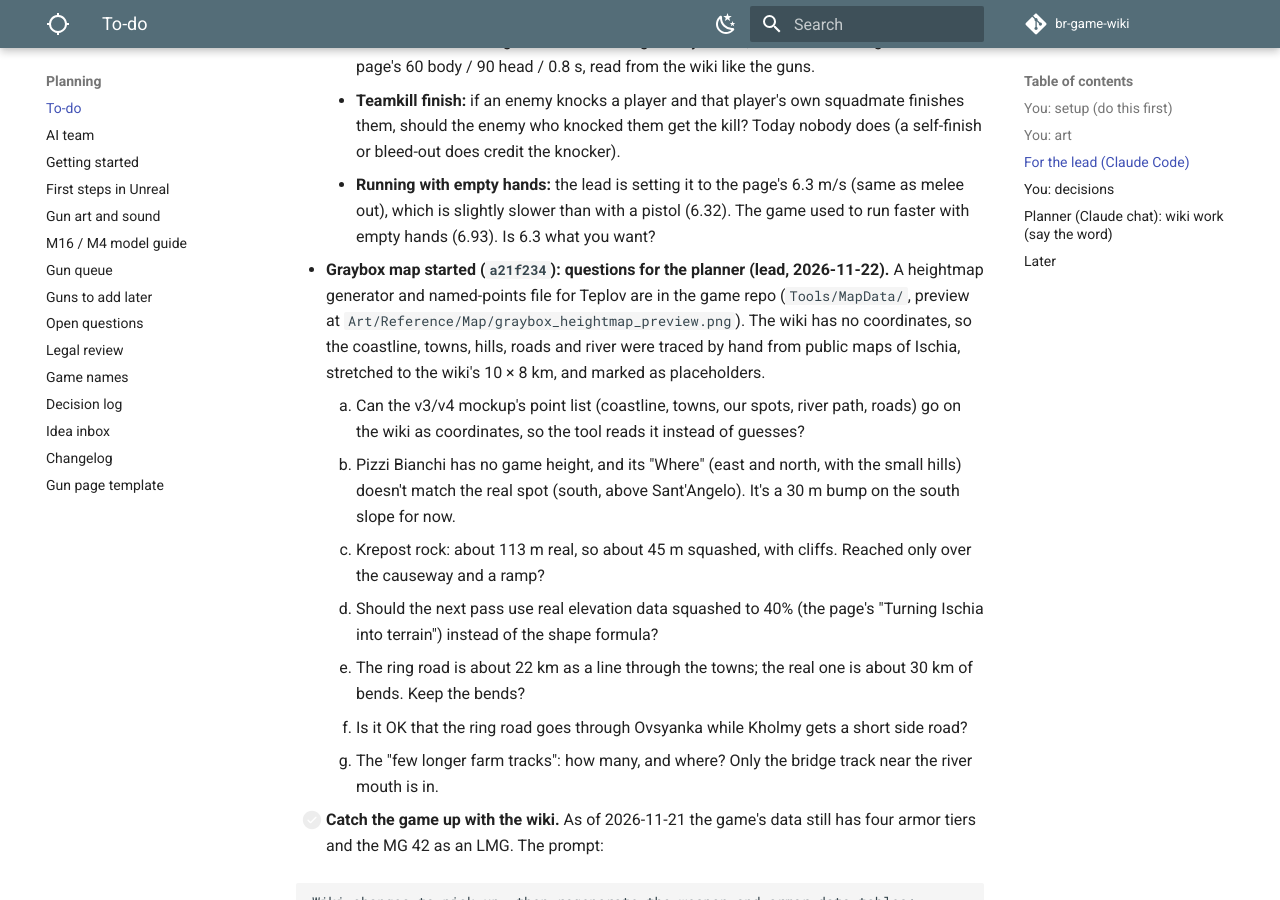
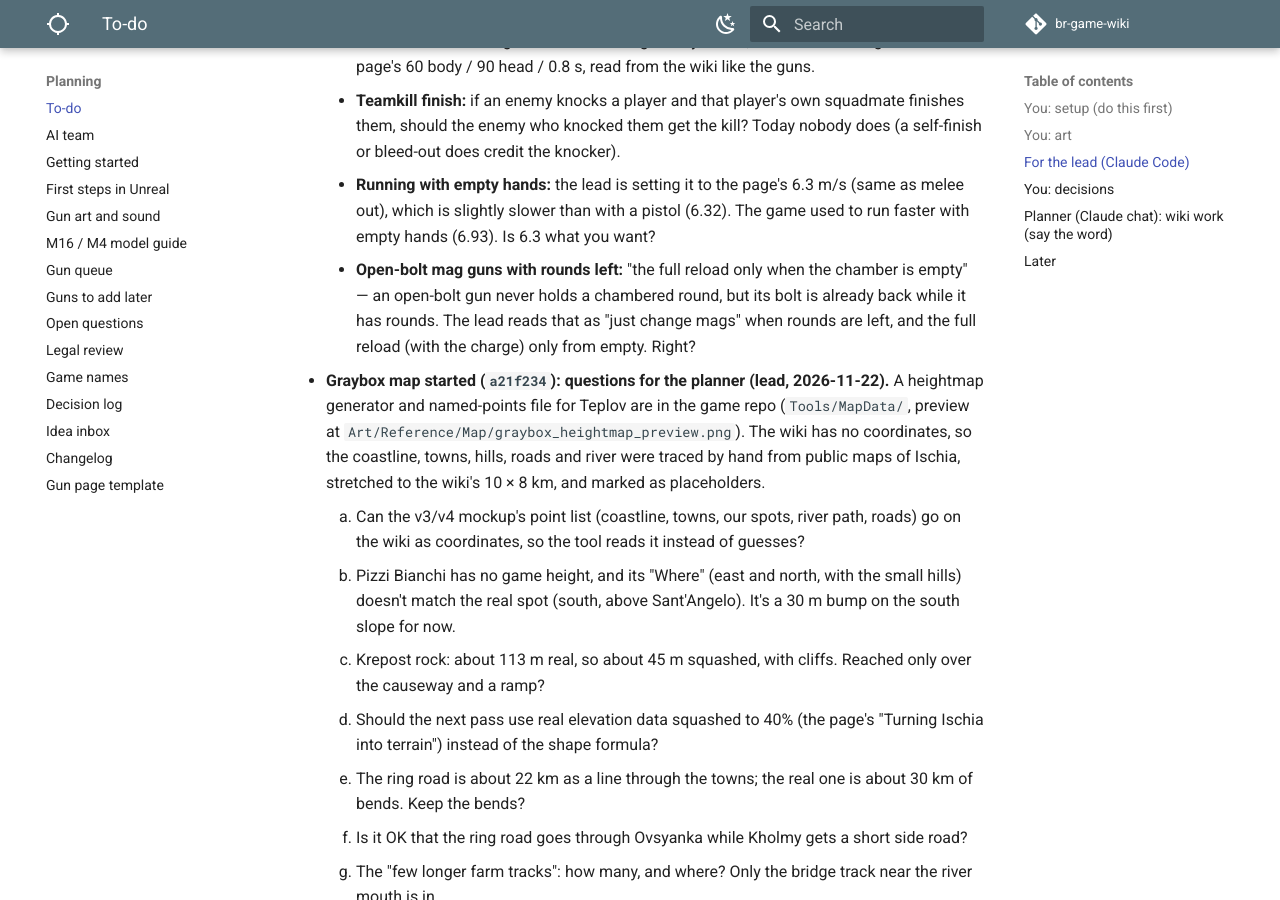
Before and after one commit to DerrickSpartan1/br-game-wiki, an MkDocs documentation site: the page built from docs/planning/to-do.md, in a window 1280 px wide and 900 px high, scrolled down 5012 px. Built offline with MkDocs 1.6.1 and Material for MkDocs 9.7.7, drawn with Linux system fonts in a browser that asks for light colours; comment, search, counter and statistics services are not loaded.

Commit message:
Planner question: open-bolt mag guns with rounds left
Co-Authored-By: Claude Opus 5.5 <noreply@anthropic.com>

```diff
--- a/docs/planning/to-do.md
+++ b/docs/planning/to-do.md
@@ -77,6 +77,7 @@ When you tell the lead "check the planner's list," it works through this section
     - **Melee numbers:** the game had 15 damage every 0.55 s; the lead is moving it to the page's 60 body / 90 head / 0.8 s, read from the wiki like the guns.
     - **Teamkill finish:** if an enemy knocks a player and that player's own squadmate finishes them, should the enemy who knocked them get the kill? Today nobody does (a self-finish or bleed-out does credit the knocker).
     - **Running with empty hands:** the lead is setting it to the page's 6.3 m/s (same as melee out), which is slightly slower than with a pistol (6.32). The game used to run faster with empty hands (6.93). Is 6.3 what you want?
+    - **Open-bolt mag guns with rounds left:** "the full reload only when the chamber is empty" — an open-bolt gun never holds a chambered round, but its bolt is already back while it has rounds. The lead reads that as "just change mags" when rounds are left, and the full reload (with the charge) only from empty. Right?
 - **Graybox map started (`a21f234`): questions for the planner (lead, 2026-11-22).** A heightmap generator and named-points file for Teplov are in the game repo (`Tools/MapData/`, preview at `Art/Reference/Map/graybox_heightmap_preview.png`). The wiki has no coordinates, so the coastline, towns, hills, roads and river were traced by hand from public maps of Ischia, stretched to the wiki's 10 × 8 km, and marked as placeholders.
     1. Can the v3/v4 mockup's point list (coastline, towns, our spots, river path, roads) go on the wiki as coordinates, so the tool reads it instead of guesses?
     2. Pizzi Bianchi has no game height, and its "Where" (east and north, with the small hills) doesn't match the real spot (south, above Sant'Angelo). It's a 30 m bump on the south slope for now.
```
